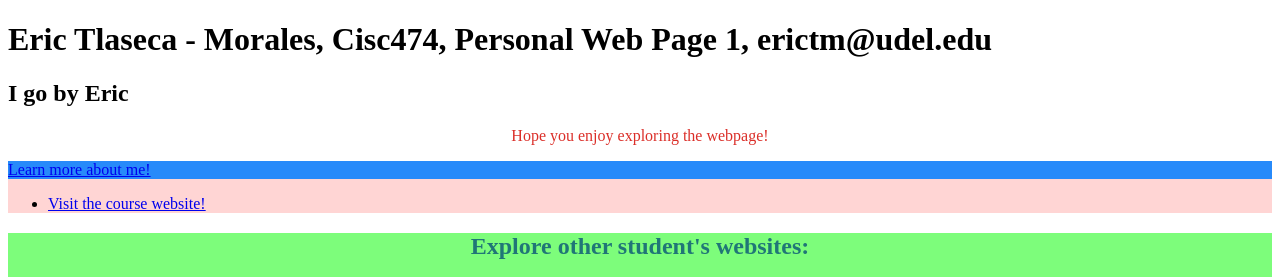
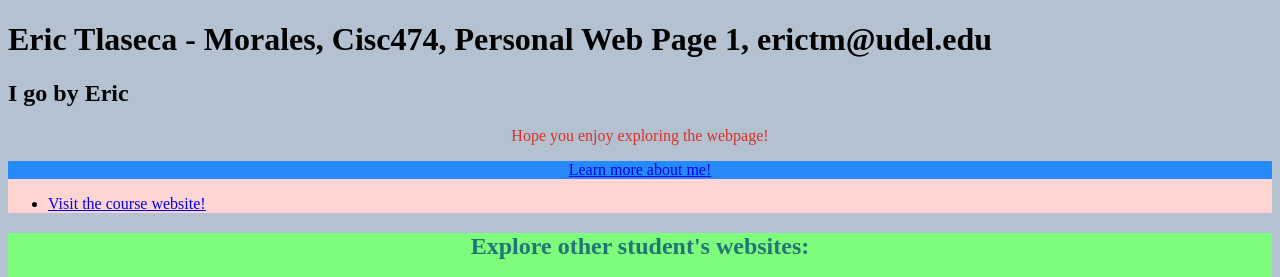
Before and after one commit to teric622/teric622.github.io, a plain HTML site: page index.html in a window 1280 px wide. Shown: the top 277 px of the page. Drawn offline with Linux system fonts and the light colour scheme.

Commit message:
new color

```diff
--- a/index.html
+++ b/index.html
@@ -5,14 +5,14 @@
         <meta name="viewport" content="width=device-width">
         <title>Exercise 1</title>
     </head>
-    <body>
+    <body style="background-color :rgb(179, 193, 209);"">
         <h1>Eric Tlaseca - Morales, Cisc474, Personal Web Page 1, erictm@udel.edu</h1>
         <h2> I go by Eric </h2>
         <p style="color:rgb(219, 47, 41);text-align:center">
             Hope you enjoy exploring the webpage!
         </p>
         <div style="background-color :rgb(255, 213, 212);">
-            <div style="background-color :rgb(39, 138, 250);">
+            <div style="background-color :rgb(39, 138, 250); text-align:center">
                 <a href="aboutMe.html">Learn more about me!</a>
             </div>
             <ul>
```
